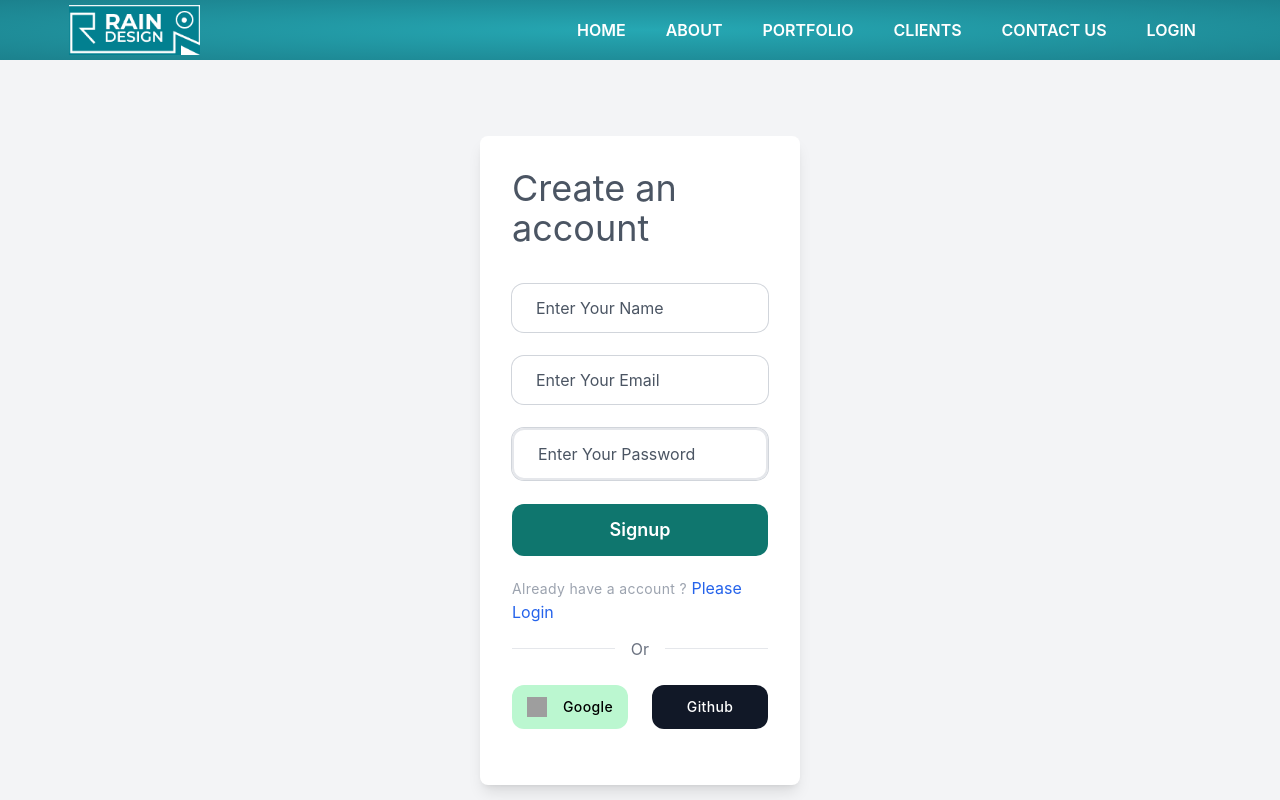
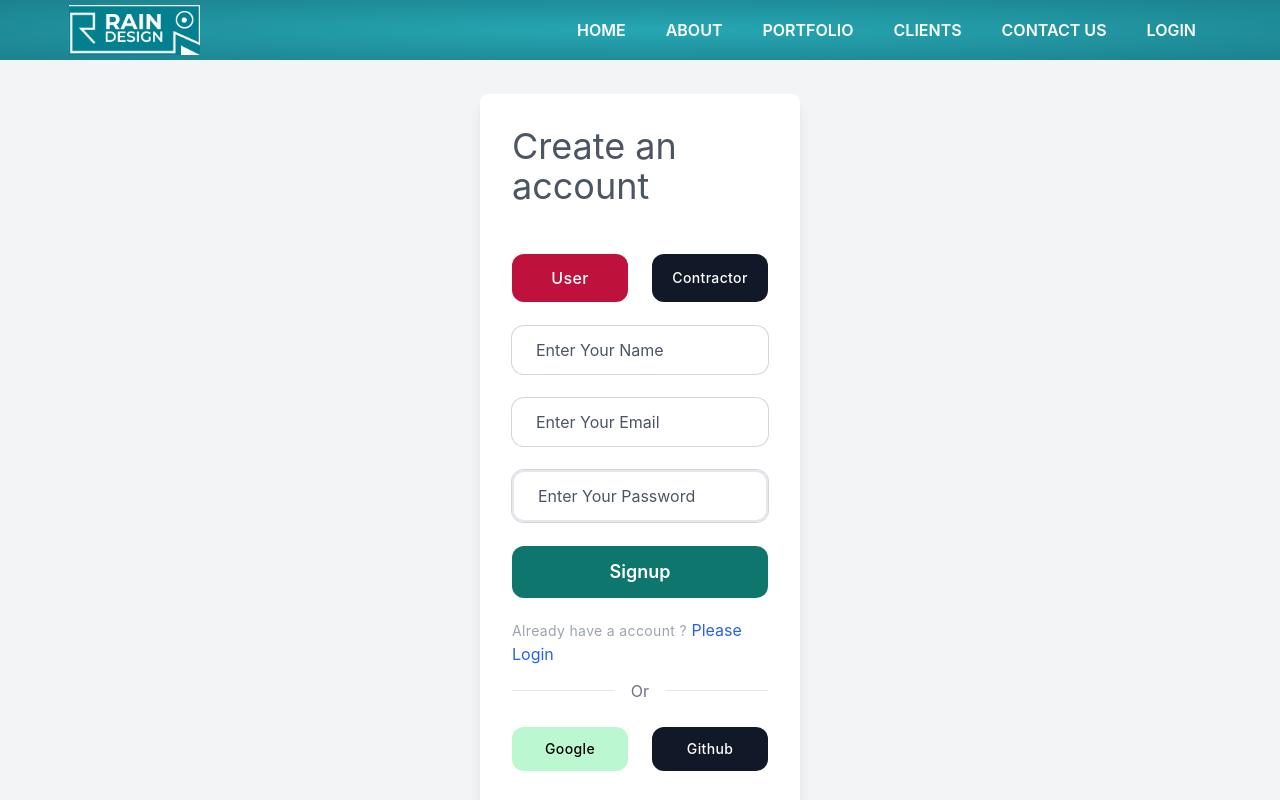
Before and after one commit to MasudRana15924/MicroTaskBidz-Frontend, a React (Create React App) app: page /user-signup in a window 1280 px wide. Shown: the top 800 px of the page. Built offline with nearby package versions, Linux system fonts and the light colour scheme; grey boxes are pictures that could not be loaded.

Commit message:
SignUp page designed

```diff
--- a/src/pages/user/UserSignup.js
+++ b/src/pages/user/UserSignup.js
@@ -33,11 +33,25 @@ const UserSignup = () => {
       <div className=" lg:w-3/12 ">
         <div className="bg-white rounded-lg shadow-lg p-8">
           <div className="space-y-4">
-
             <p className="font-lg text-4xl text-gray-600 mb-3">Create an account </p>
           </div>
+          <div className="mt-12 grid gap-6 sm:grid-cols-2">
+            <button className="py-3 px-6 rounded-xl bg-rose-700 hover:bg-blue-100 focus:bg-blue-100 active:bg-blue-200">
+              <div className="flex gap-4 justify-center">
+                <Link to="/user-signup">
+                  <span className="block w-max font-medium tracking-wide text-md text-center text-white">User</span>
+                </Link>
+              </div>
+            </button>
+            <button className="py-3 px-6 rounded-xl bg-gray-900 transition hover:bg-gray-800 active:bg-gray-600 focus:bg-gray-700">
+              <div className="flex gap-4 items-center justify-center text-white">
 
-
+                <Link to="/contractor-signup">
+                  <span className="block w-max font-medium tracking-wide text-sm text-white">Contractor</span>
+                </Link>
+              </div>
+            </button>
+          </div>
           <form action="" className="space-y-6 py-6" onSubmit={registerSubmit}>
             <div>
               <input
@@ -47,7 +61,6 @@ const UserSignup = () => {
                 value={name}
                 onChange={registerDataChange}
                 placeholder="Enter Your Name"
-
               />
             </div>
             <div>
@@ -58,10 +71,8 @@ const UserSignup = () => {
                 value={email}
                 onChange={registerDataChange}
                 placeholder="Enter Your Email"
-
               />
             </div>
-
             <div className="flex flex-col items-end">
               <input
                 type="password"
@@ -90,13 +101,11 @@ const UserSignup = () => {
             <div className="mt-12 grid gap-6 sm:grid-cols-2">
               <button className="py-3 px-6 rounded-xl bg-green-200 hover:bg-blue-100 focus:bg-blue-100 active:bg-blue-200">
                 <div className="flex gap-4 justify-center">
-                  <img src="../public/images/google.svg" className="w-5" alt="" />
                   <span className="block w-max font-medium tracking-wide text-sm text-black-700">Google</span>
                 </div>
               </button>
               <button className="py-3 px-6 rounded-xl bg-gray-900 transition hover:bg-gray-800 active:bg-gray-600 focus:bg-gray-700">
                 <div className="flex gap-4 items-center justify-center text-white">
-
                   <span className="block w-max font-medium tracking-wide text-sm text-white">Github</span>
                 </div>
               </button>
```
